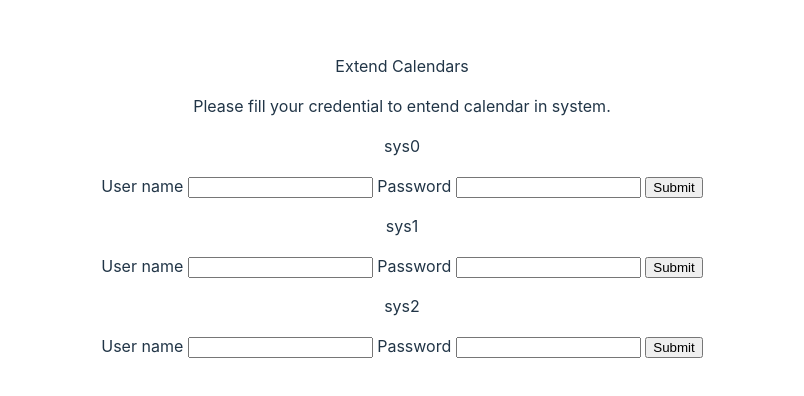
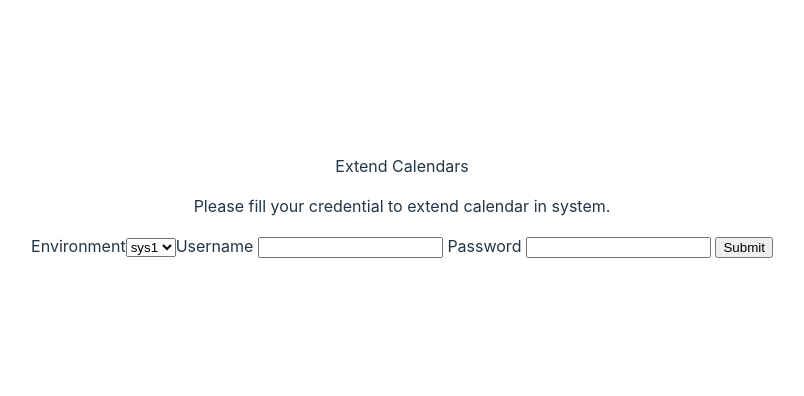
Before and after one commit to masterPN/extend-calendar, a React (Vite) app: page / in a window 1280 px wide. Shown: the part 202-598 px from the top of the page, without its empty margins (238-1042 px from the left). Built offline with nearby package versions, Linux system fonts and the light colour scheme.

Commit message:
change by using options instead of duplicate lines

```diff
--- a/src/components/ConnectionComponent.tsx
+++ b/src/components/ConnectionComponent.tsx
@@ -1,25 +1,12 @@
-import { useState } from "react";
 import CredentialInputComponent from "./CredentialInputComponent";
 
-const defaultConnections = [
-  { id: 0, env: "sys0" },
-  { id: 1, env: "sys1" },
-  { id: 2, env: "sys2" },
-];
 export default function ConnectionsComponent() {
-  const [connections] = useState(defaultConnections);
-
   return (
     <>
-      <p>Please fill your credential to entend calendar in system.</p>
-      {connections.map((connection) => {
-        return (
-          <div>
-            <p>{connection.env}</p>
-            <CredentialInputComponent />
-          </div>
-        );
-      })}
+      <p>Please fill your credential to extend calendar in system.</p>
+      <div>
+        <CredentialInputComponent />
+      </div>
     </>
   );
 }
--- a/src/components/CredentialInputComponent.tsx
+++ b/src/components/CredentialInputComponent.tsx
@@ -1,4 +1,5 @@
 import { useForm } from "react-hook-form";
+import FetchExecutionComponent from "./FetchExecutionComponent";
 
 function CredentialInputComponent() {
   const { register, handleSubmit } = useForm();
@@ -8,12 +9,21 @@ function CredentialInputComponent() {
   };
 
   return (
-    <form onSubmit={handleSubmit((data) => console.log(data))}>
-      <p style={LabelInLineStyles}>User name </p>
+    <form
+      onSubmit={handleSubmit((data) =>
+        FetchExecutionComponent(data.environment, data.username, data.password)
+      )}
+    >
+      <p style={LabelInLineStyles}>Environment</p>
+      <select {...register("environment")}>
+        <option value={"sys1"}>sys1</option>
+        <option value={"sys2"}>sys2</option>
+      </select>
+      <p style={LabelInLineStyles}>Username </p>
       <input
         type="text"
         required
-        {...register("userName", { required: true })}
+        {...register("username", { required: true })}
       />
       <p style={LabelInLineStyles}> Password </p>
       <input
```
